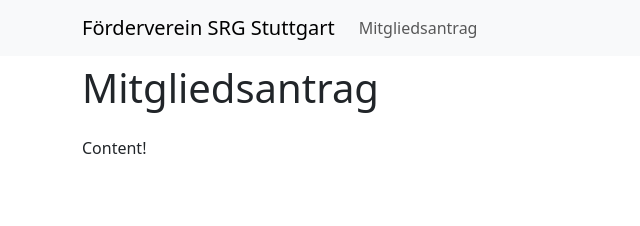
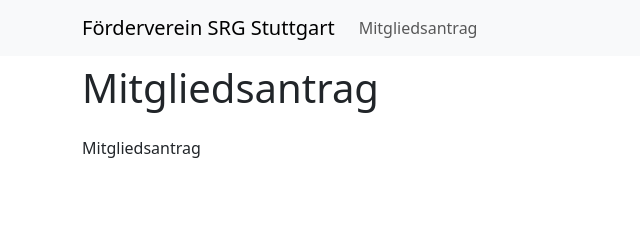
Before and after one commit to maxmmeier/srg-fv-app, a React (Vite) app in the folder srg-fv-app/: page /antrag in a window 1280 px wide. Shown: the top 226 px of the page, without its empty margins (0-640 px from the left). Built offline with nearby package versions, Linux system fonts and the light colour scheme.

Commit message:
add i18n
related work item: #1

```diff
--- a/srg-fv-app/package.json
+++ b/srg-fv-app/package.json
@@ -15,6 +15,7 @@
     "react": "^19.0.0",
     "react-bootstrap": "^2.10.9",
     "react-dom": "^19.0.0",
+    "react-i18next": "^15.4.1",
     "react-router": "^7.5.0"
   },
   "devDependencies": {
--- a/srg-fv-app/src/Navbar.tsx
+++ b/srg-fv-app/src/Navbar.tsx
@@ -1,17 +1,19 @@
 import { Container, Nav, Navbar as BootstrapNavbar } from "react-bootstrap";
+import { useTranslation } from "react-i18next";
 
 export function Navbar() {
+  const { t } = useTranslation();
   return (
     <>
       <BootstrapNavbar expand="lg" className="bg-body-tertiary">
         <Container>
           <BootstrapNavbar.Brand href="/">
-            Förderverein SRG Stuttgart
+            {t("supportAssociationSrgStuttgart")}
           </BootstrapNavbar.Brand>
           <BootstrapNavbar.Toggle aria-controls="basic-navbar-nav" />
           <BootstrapNavbar.Collapse id="basic-navbar-nav">
             <Nav className="me-auto">
-              <Nav.Link href="antrag">Mitgliedsantrag</Nav.Link>
+              <Nav.Link href="antrag">{t("applyForMembership")}</Nav.Link>
             </Nav>
           </BootstrapNavbar.Collapse>
         </Container>
--- a/srg-fv-app/src/features/apply/Apply.tsx
+++ b/srg-fv-app/src/features/apply/Apply.tsx
@@ -1,7 +1,10 @@
+import { useTranslation } from "react-i18next";
+
 export function Apply() {
+  const { t } = useTranslation();
   return (
     <>
-      <div>Content!</div>
+      <div>{t("applyForMembership")}</div>
     </>
   );
 }
--- /dev/null
+++ b/srg-fv-app/src/i18n.ts
@@ -0,0 +1,23 @@
+import i18n from 'i18next';
+import { initReactI18next } from 'react-i18next';
+
+i18n
+  .use(initReactI18next)
+  .init({
+    debug: true,
+    fallbackLng: 'de',
+    interpolation: {
+      escapeValue: false,
+    },
+    resources: {
+      de: {
+        translation: {
+            "applyForMembership" : "Mitgliedsantrag",
+            "supportAssociationSrgStuttgart" : "Förderverein SRG Stuttgart",
+
+        }
+      }
+    }
+  });
+
+export default i18n;
--- a/srg-fv-app/src/main.tsx
+++ b/srg-fv-app/src/main.tsx
@@ -3,6 +3,9 @@
 import { BrowserRouter, Routes, Route } from "react-router";
 import { Apply } from "./features/apply/Apply.tsx";
 import { Page } from "./Page.tsx";
+
+import i18n from "./i18n.ts";
+import "./i18n.ts";
 
 createRoot(document.getElementById("root")!).render(
   <BrowserRouter>
@@ -20,7 +23,7 @@
       <Route
         path="/antrag"
         element={
-          <Page header="Mitgliedsantrag">
+          <Page header={i18n.t("applyForMembership")}>
             <Apply />
           </Page>
         }
```
Also changed, not shown: 1 other file (tests, documents, lock files or other folders).
